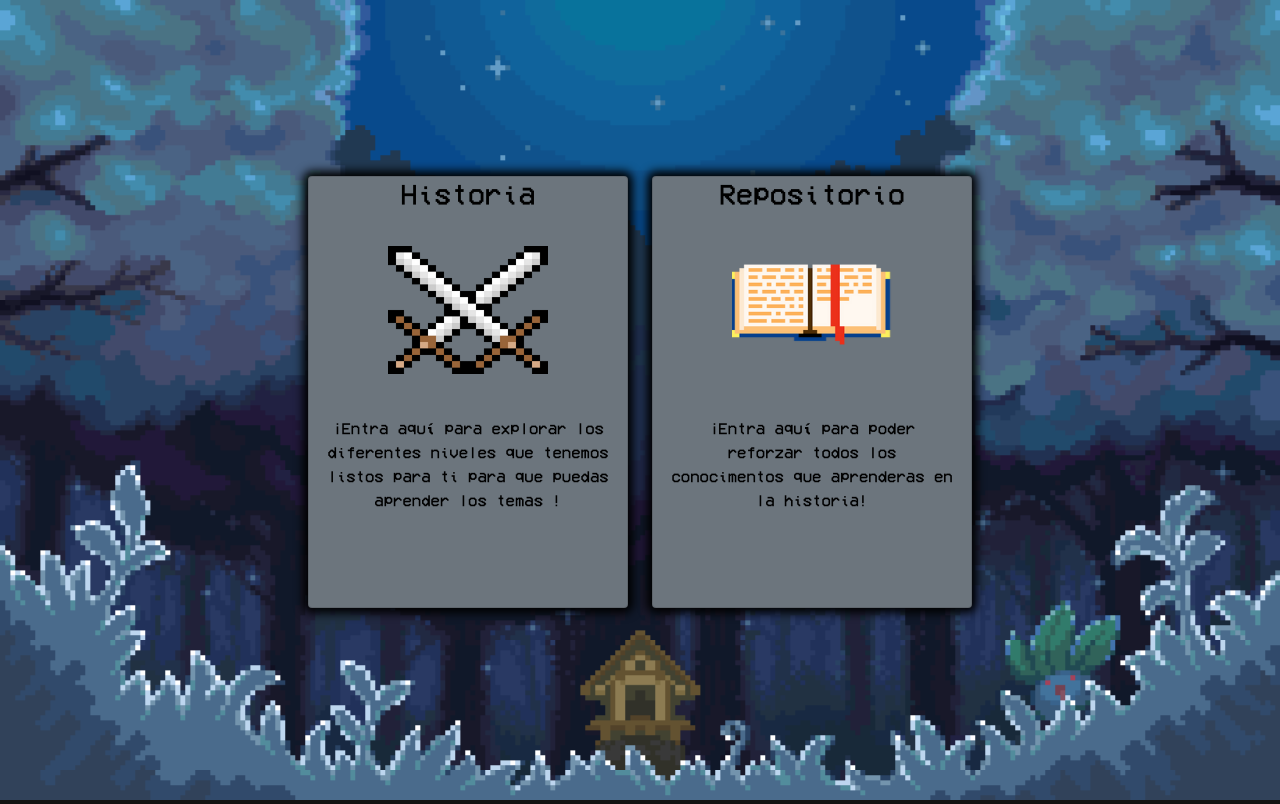
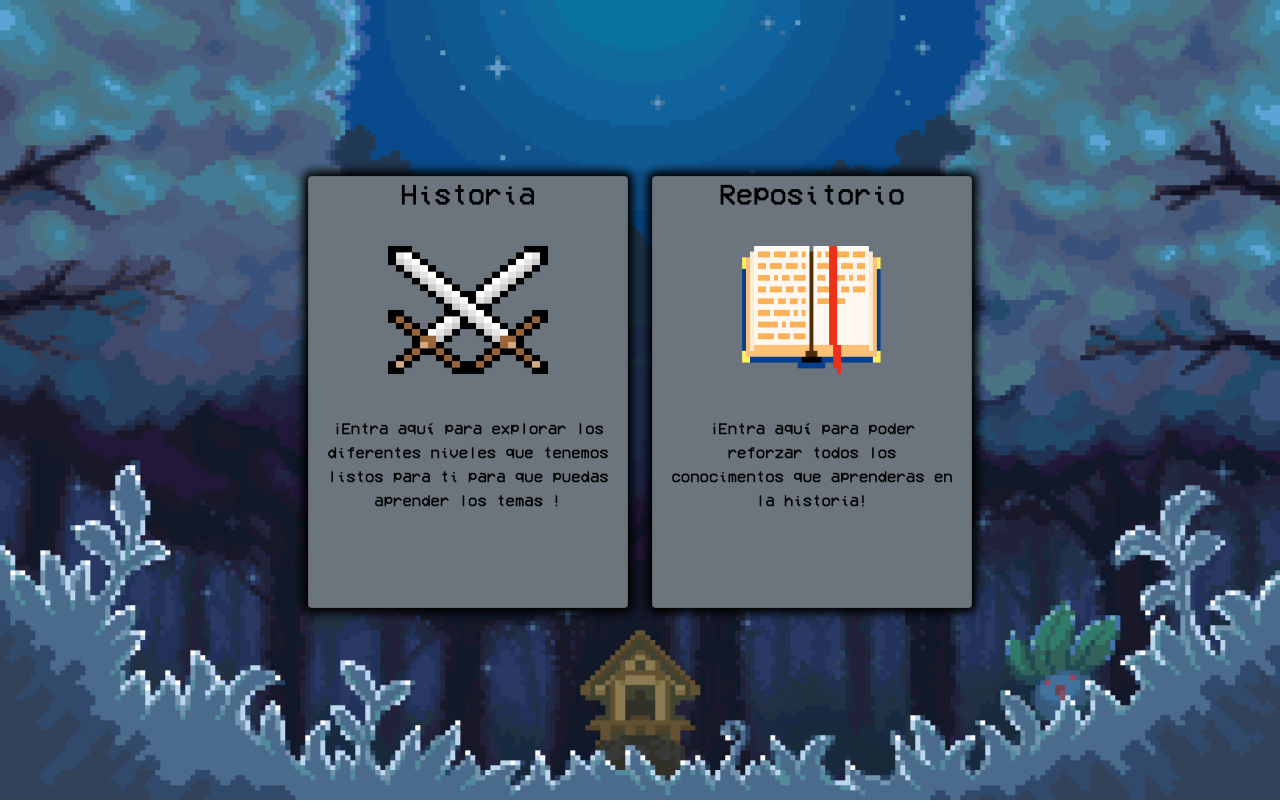
Before and after one commit to ProfessorByte/poa, a React (Create React App) app: page /poa/PaginaPrincipal in a window 1280 px wide. Built offline with nearby package versions, Linux system fonts and the light colour scheme; a web font is replaced by a local one.

Commit message:
cambio de imagen de card

```diff
--- a/src/css/PaginaPrincipal.css
+++ b/src/css/PaginaPrincipal.css
@@ -6,18 +6,18 @@
     padding: 0;
 }
 .fondoPaginaPrincipal{
-   background-image: url("../assets/images/fondopagianPrincipal.jpg");
+    background-image: url("../assets/images/fondopagianPrincipal.jpg");
+    background-position: center center;
     background-size: cover;
-    background-repeat: no-repeat;
-    background-position: center;
-    height: 100vh;
-    width: 100vw;
-    position: relative;
-    overflow: hidden;
+    padding-bottom: 10%;
+    position:absolute;
+    width: 100%;
+    height: 100%;
 }
 .tamaño_card{
 max-width: 20rem;
 min-height: 27rem;
+
 
 }
 .card_main_imagen{
@@ -29,8 +29,8 @@ min-height: 27rem;
 }
 .card_main_imagen:hover{
     width: 13rem;
-    height: 13rem;
-    object-fit: cover;
+    height: 12rem;
+
 }
 
 .tamaño{
--- a/src/pages/PaginaPrincipalPage.js
+++ b/src/pages/PaginaPrincipalPage.js
@@ -1,16 +1,16 @@
 import React from "react";
-import Header from "../components/HeaderComponent"
 import Cards from "../components/CardsMainPage";
 import "../css/PaginaPrincipal.css";
 import imagenEspada from "../assets/images/espadas.png";
-import imagenLibro from "../assets/images/libro (200 x 200 px).png";
-import { Link } from "react-router-dom";
+import imagenLibro from "../assets/images/librol.png";
+
 
 function pressFirstImage(e) {
-    alert("Inicie seción si desea guardar los cambios de historia ");
+    alert("Inicie seción si desea  que los cambios se guarden ");
+        window.location.href = ("/poa");
 }
 function pressSecondImage(e) {
-    window.open("/poa" );
+    window.location.href =("/poa" );
 
 }
 export default function PaginaPrincipalPage() {
```
Also changed, not shown: src/assets/images/librol.png (added).
